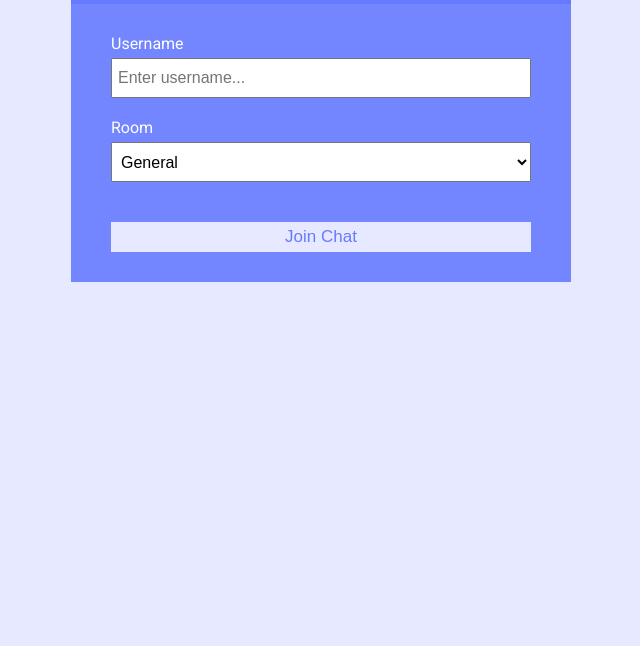
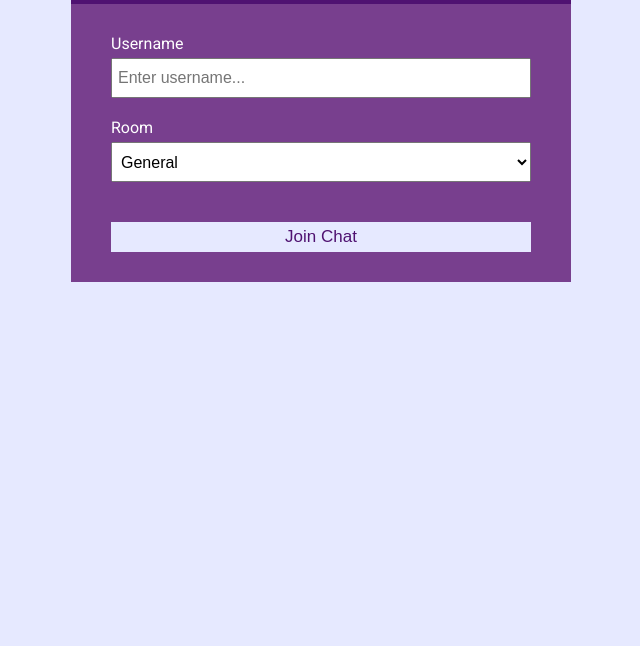
Before and after one commit to Somsubhra1/ChatSpace, a website: page public/index.html in a window 1280 px wide. Shown: the part 154-800 px from the top of the page, without its empty margins (319-959 px from the left). Drawn offline with Linux system fonts and the light colour scheme.

Commit message:
Color scheme changed

```diff
--- a/public/css/style.css
+++ b/public/css/style.css
@@ -1,8 +1,10 @@
 @import url('https://fonts.googleapis.com/css?family=Roboto&display=swap');
 
 :root {
-	--dark-color-a: #667aff;
-	--dark-color-b: #7386ff;
+	/* --dark-color-a: #667aff; */
+	--dark-color-a: #4F1271;
+	/* --dark-color-b: #7386ff; */
+	--dark-color-b: #783F8E;
 	--light-color: #e6e9ff;
 	--success-color: #5cb85c;
 	--error-color: #d9534f;
```
